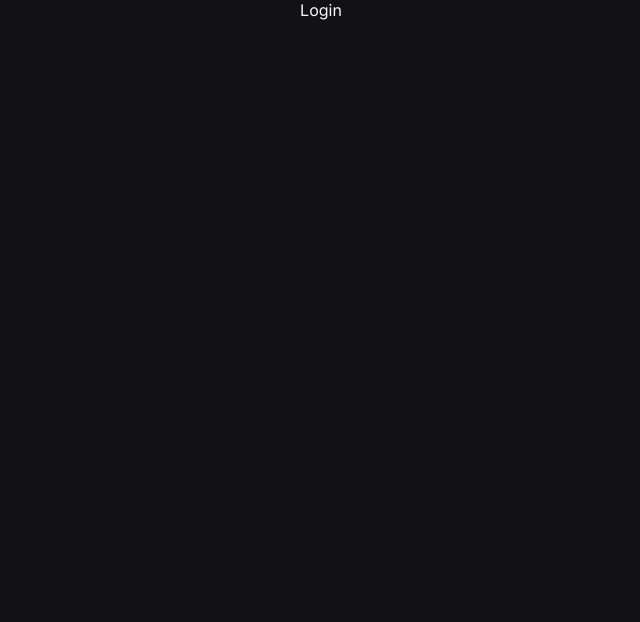
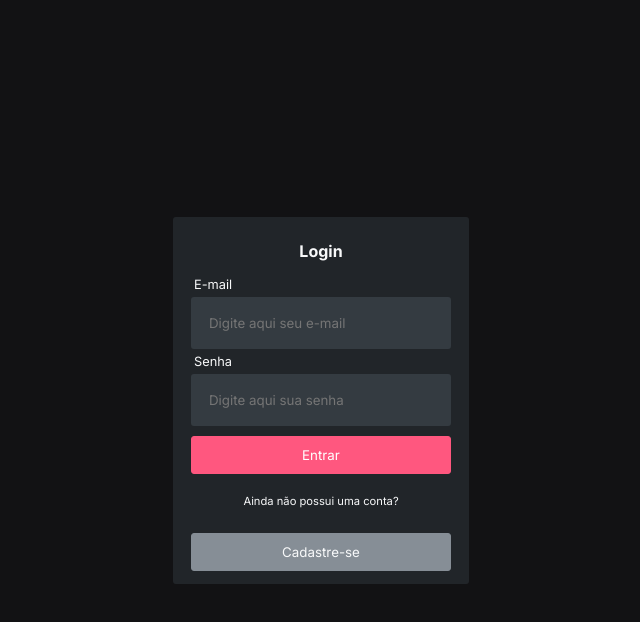
Before and after one commit to ikaro460/react-kenzie-hub-ikaro, a React (Create React App) app: page /login in a window 1280 px wide. Shown: the top 622 px of the page, without its empty margins (319-959 px from the left). Built offline with nearby package versions, Linux system fonts and the light colour scheme.

Commit message:
feat: tela de login criada e funcionando / fix: tela de cadastro funcionando

```diff
--- a/src/pages/Login/index.jsx
+++ b/src/pages/Login/index.jsx
@@ -1,12 +1,76 @@
 import React from "react";
-import { Container } from "./styles";
+import { useForm } from "react-hook-form";
+import * as yup from "yup";
+import { yupResolver } from "@hookform/resolvers/yup";
+import Button from "../../components/Button";
+import Input from "../../components/Input";
+import { AnimationContainer, Container, Content } from "./styles";
+import api from "../../services/api";
+import { toast } from "react-toastify";
+import { useNavigate } from "react-router-dom";
 
-export default function Login() {
+export default function Signup() {
+  const schema = yup.object().shape({
+    email: yup.string().email("Email inválido").required("Campo obrigatório"),
+    password: yup
+      .string()
+      .min(8, "Mínimo 8 dígitos")
+      .required("Campo obrigatório"),
+  });
+
+  const {
+    register,
+    handleSubmit,
+    formState: { errors },
+  } = useForm({
+    resolver: yupResolver(schema),
+  });
+
+  const navigate = useNavigate();
+
+  const onSubmitFunction = ({ email, password }) => {
+    const user = {
+      email,
+      password,
+    };
+    api
+      .post("/sessions", user)
+      .then((response) => {
+        toast.success("Sucesso ao criar conta!");
+        return navigate("/Home");
+      })
+      .catch((err) => toast.error("Erro ao criar conta"));
+  };
+
   return (
-    <div>
-      <Container>
-        <form>Login</form>
-      </Container>
-    </div>
+    <Container>
+      <Content>
+        <AnimationContainer>
+          <form onSubmit={handleSubmit(onSubmitFunction)}>
+            <h2>Login</h2>
+            <Input
+              name="email"
+              register={register}
+              label="E-mail"
+              placeholder="Digite aqui seu e-mail"
+              error={errors.email?.message}
+            />
+            <Input
+              name="password"
+              register={register}
+              type="password"
+              label="Senha"
+              placeholder="Digite aqui sua senha"
+              error={errors.password?.message}
+            />
+            <Button type="submit">Entrar</Button>
+            <p>Ainda não possui uma conta?</p>
+            <Button greySchema onClick={() => navigate("/signup")}>
+              Cadastre-se
+            </Button>
+          </form>
+        </AnimationContainer>
+      </Content>
+    </Container>
   );
 }
--- a/src/pages/Login/styles.js
+++ b/src/pages/Login/styles.js
@@ -1,23 +1,64 @@
 import styled from "styled-components";
+import { keyframes } from "styled-components";
 
 export const Container = styled.div`
+  height: 100vh;
   display: flex;
-  align-items: center;
-  justify-content: center;
-  text-align: center;
+  align-items: stretch;
+
+  div {
+    font-size: 0.8rem;
+  }
 `;
 
 export const Content = styled.div`
-  max-width: 400px;
-  h1 {
-    font-size: 1rem;
-  }
+  display: flex;
+  flex-direction: column;
+  align-items: center;
+  justify-content: center;
+  width: 100vw;
+`;
 
-  div {
-    flex: 1;
+const appearFromRight = keyframes`
 
-    button + button {
-      margin-left: 1rem;
+from {
+    opacity: 0;
+    transform: translateX(50px);
+}
+
+to {
+    opacity: 1;
+    transform: translateX(0px);
+}
+
+`;
+
+export const AnimationContainer = styled.div`
+  display: flex;
+  flex-direction: column;
+  align-items: center;
+  justify-content: center;
+  animation: ${appearFromRight};
+  background-color: var(--grey-3);
+  border-radius: 3px;
+
+  form {
+    margin: 8px;
+    width: 280px;
+    text-align: center;
+
+    h2 {
+      margin: 1rem;
+      color: var(--grey-0);
+    }
+
+    p {
+      font-size: 0.7rem;
+      margin: 15px 0;
+    }
+
+    Button {
+      margin-bottom: 5px;
     }
   }
 `;
--- a/src/pages/Signup/index.jsx
+++ b/src/pages/Signup/index.jsx
@@ -34,13 +34,20 @@
 
   const navigate = useNavigate();
 
-  const onSubmitFunction = ({ name, email, password, course_module }) => {
+  const onSubmitFunction = ({
+    name,
+    email,
+    password,
+    course_module,
+    contact = "123456789",
+    bio = "Lorem ipsum",
+  }) => {
     const user = {
       email,
       password,
       name,
-      bio: "Lorem ipsum dolor emet",
-      contact: "123456789",
+      bio,
+      contact,
       course_module,
     };
     console.log(user);
@@ -57,6 +64,10 @@
     <Container>
       <Content>
         <AnimationContainer>
+          <h1>Kenzie Hub</h1>
+          <Button greySchema onClick={() => navigate("/")}>
+            Voltar
+          </Button>
           <form onSubmit={handleSubmit(onSubmitFunction)}>
             <h2>Crie sua conta</h2>
             <p>Rápido e grátis, vamos nessa</p>
```
